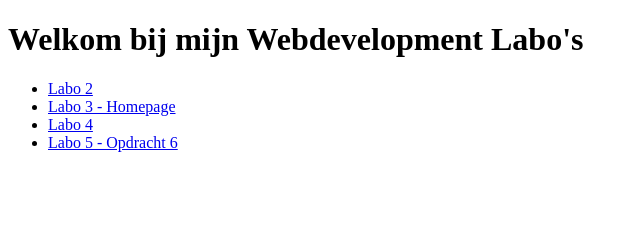
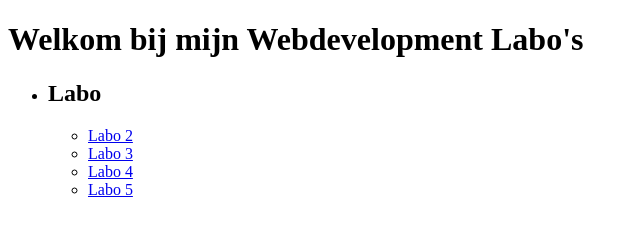
Before and after one commit to Sadjedd/Webdevelopment, a plain HTML site: page index.html in a window 1280 px wide. Shown: the whole page, without its empty margins (0-640 px from the left). Drawn offline with Linux system fonts and the light colour scheme.

Commit message:
Update index.html

```diff
--- a/index.html
+++ b/index.html
@@ -6,12 +6,17 @@
     <title>Mijn Webdevelopment Labo's</title>
 </head>
 <body>
-    <h1>Welkom bij mijn Webdevelopment Labo's</h1>
-    <ul>
-        <li><a href="labo_2/">Labo 2</a></li>
-        <li><a href="labo_3/homepage/">Labo 3 - Homepage</a></li>
-        <li><a href="labo_4/">Labo 4</a></li>
-        <li><a href="labo_5/opdracht%206/">Labo 5 - Opdracht 6</a></li>
-    </ul>
+<h1>Welkom bij mijn Webdevelopment Labo's</h1>
+<ul>
+    <li>
+        <h2>Labo</h2>
+        <ul>
+            <li><a href="labo_2/">Labo 2</a></li>
+            <li><a href="labo_3/homepage/">Labo 3</a></li>
+            <li><a href="labo_4/">Labo 4</a></li>
+            <li><a href="labo_5/opdracht%206/">Labo 5</a></li>
+        </ul>
+    </li>
+</ul>
 </body>
 </html>
```
